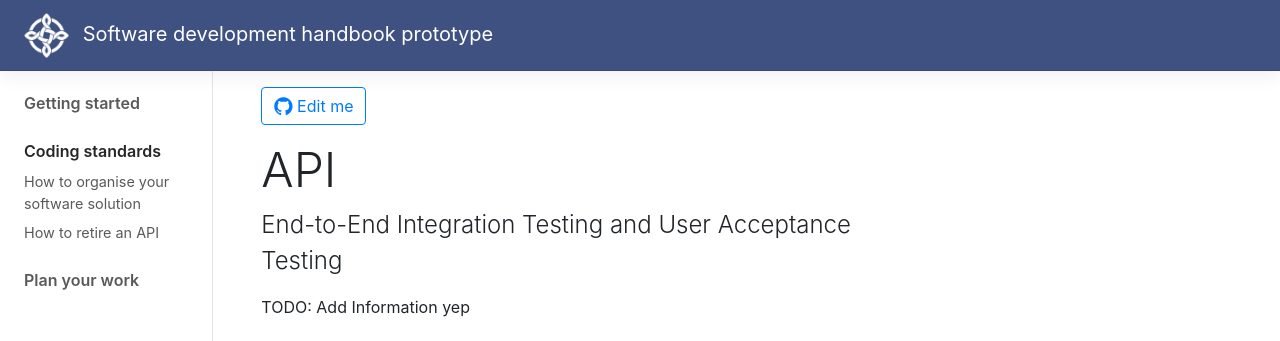
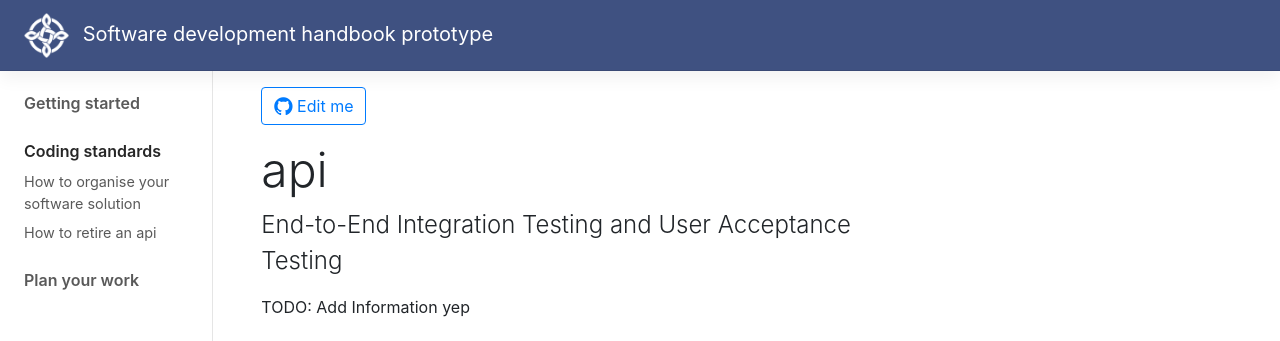
Before and after one commit to Geoff1900/Geoff1900.github.io-handbook, a Jekyll site: the page built from docs/coding-standards/how-to-retire-an-API.md, in a window 1280 px wide. Shown: the top 341 px of the page. Built offline with Jekyll 4.4.1, drawn with Linux system fonts in a browser that asks for light colours.

Commit message:
Docs : fix

```diff
--- a/_data/nav.yml
+++ b/_data/nav.yml
@@ -5,7 +5,7 @@
 - title: Coding standards
   pages:
     - title: How to organise your software solution
-    - title: How to retire an API
+    - title: How to retire an api
 - title: Plan your work
   pages:
     - title: How to write a Solutions Architecture Document
--- a/docs/coding-standards/how-to-retire-an-API.md
+++ b/docs/coding-standards/how-to-retire-an-API.md
@@ -1,5 +1,5 @@
 ---
-title: API
+title: api
 description: End-to-End Integration Testing and User Acceptance Testing
 group: coding-standards
 redirect_from: "/"
```
